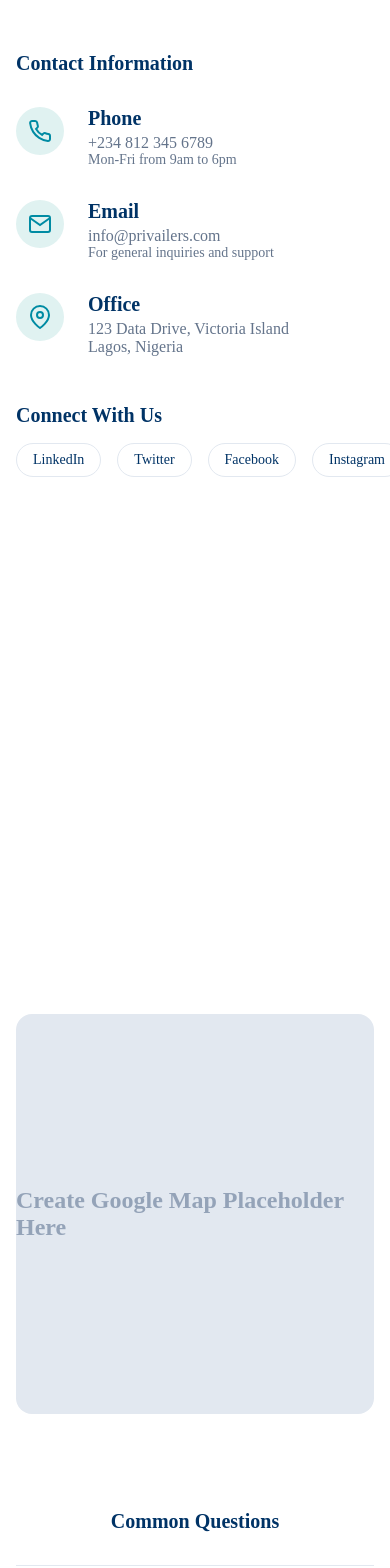
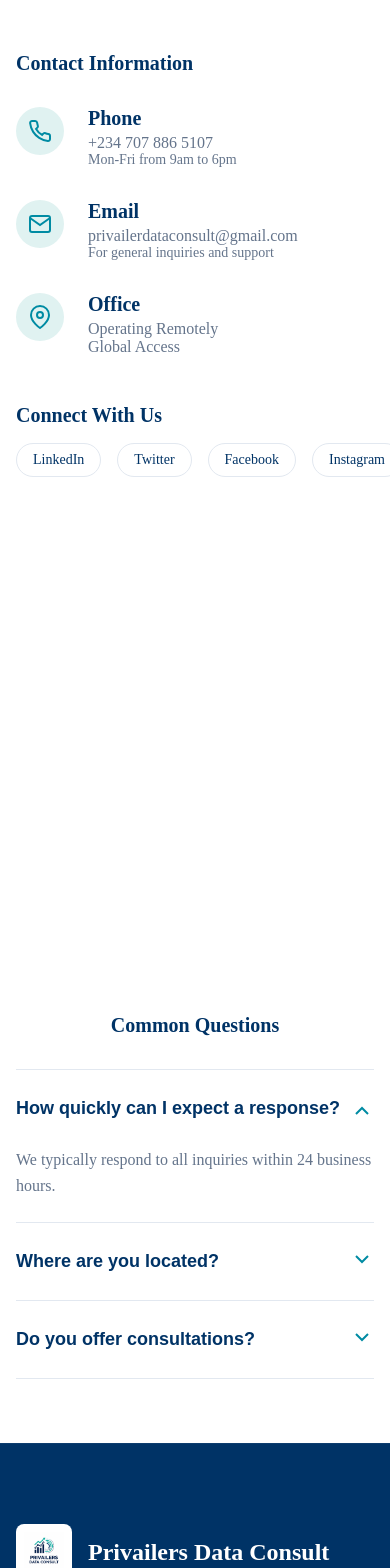
Before and after one commit to samuelamos40/privailers-platform, a Next.js app: page /contact in a window 390 px wide. Shown: the part 320-1888 px from the top of the page. Built offline with nearby package versions, Linux system fonts and the light colour scheme; no server answers; the database is empty.

Commit message:
Update contact info to real email, phone, and remote operations

```diff
--- a/src/app/(public)/contact/page.tsx
+++ b/src/app/(public)/contact/page.tsx
@@ -32,7 +32,7 @@ export default function ContactPage() {
                             </div>
                             <div>
                                 <h3 style={{ fontSize: '1.25rem', fontWeight: 600, marginBottom: '0.25rem', color: 'var(--foreground)' }}>Phone</h3>
-                                <p style={{ color: 'var(--text-muted)' }}>+234 812 345 6789</p>
+                                <p style={{ color: 'var(--text-muted)' }}>+234 707 886 5107</p>
                                 <p style={{ color: 'var(--text-muted)', fontSize: '0.875rem' }}>Mon-Fri from 9am to 6pm</p>
                             </div>
                         </div>
@@ -43,7 +43,7 @@ export default function ContactPage() {
                             </div>
                             <div>
                                 <h3 style={{ fontSize: '1.25rem', fontWeight: 600, marginBottom: '0.25rem', color: 'var(--foreground)' }}>Email</h3>
-                                <p style={{ color: 'var(--text-muted)' }}>info@privailers.com</p>
+                                <p style={{ color: 'var(--text-muted)' }}>privailerdataconsult@gmail.com</p>
                                 <p style={{ color: 'var(--text-muted)', fontSize: '0.875rem' }}>For general inquiries and support</p>
                             </div>
                         </div>
@@ -54,8 +54,8 @@ export default function ContactPage() {
                             </div>
                             <div>
                                 <h3 style={{ fontSize: '1.25rem', fontWeight: 600, marginBottom: '0.25rem', color: 'var(--foreground)' }}>Office</h3>
-                                <p style={{ color: 'var(--text-muted)' }}>123 Data Drive, Victoria Island</p>
-                                <p style={{ color: 'var(--text-muted)' }}>Lagos, Nigeria</p>
+                                <p style={{ color: 'var(--text-muted)' }}>Operating Remotely</p>
+                                <p style={{ color: 'var(--text-muted)' }}>Global Access</p>
                             </div>
                         </div>
                     </div>
@@ -88,13 +88,6 @@ export default function ContactPage() {
                 </Card>
             </div>
 
-            {/* Map Placeholder */}
-            <div style={{ marginBottom: '6rem' }}>
-                <div style={{ height: '400px', backgroundColor: '#e2e8f0', borderRadius: '1rem', display: 'flex', alignItems: 'center', justifyContent: 'center', color: '#94a3b8', fontSize: '1.5rem', fontWeight: 600 }}>
-                    Create Google Map Placeholder Here
-                </div>
-            </div>
-
             {/* FAQs */}
             <div style={{ maxWidth: '800px', margin: '0 auto' }}>
                 <h2 style={{ fontSize: '2rem', fontWeight: 700, marginBottom: '2rem', textAlign: 'center', color: 'var(--primary-blue)' }}>Common Questions</h2>
@@ -105,7 +98,7 @@ export default function ContactPage() {
                     },
                     {
                         title: "Where are you located?",
-                        content: "Our main office is in Victoria Island, Lagos, but we serve clients and students globally through our online platform."
+                        content: "We operate remotely with global access, serving clients and students worldwide through our online platform."
                     },
                     {
                         title: "Do you offer consultations?",
```
